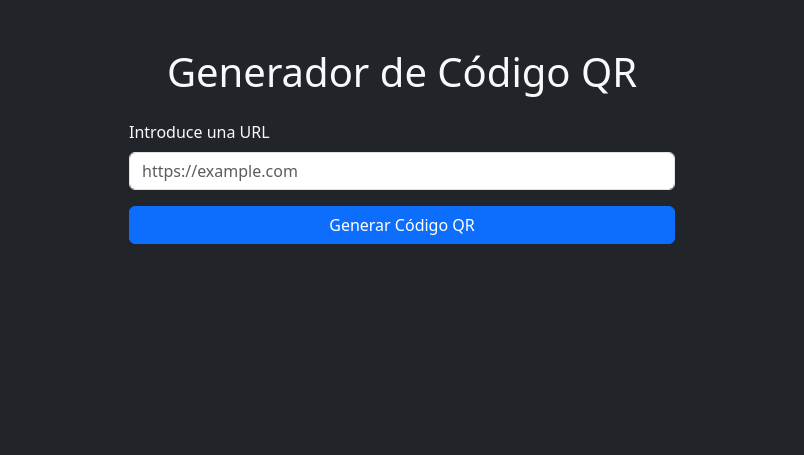
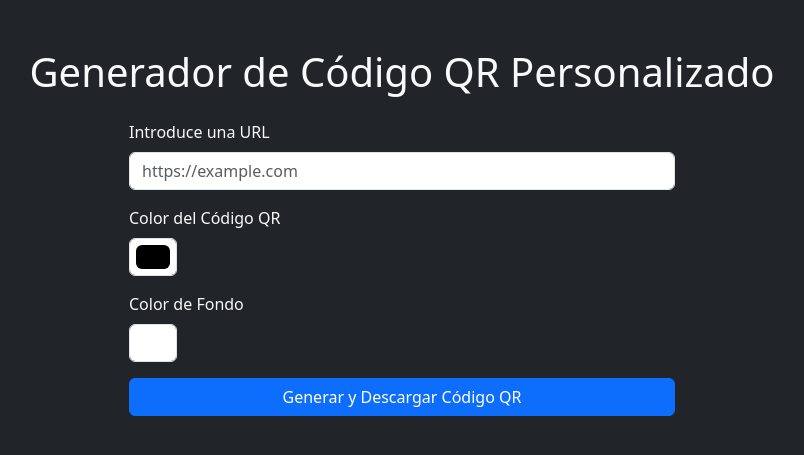
Before and after one commit to HectorDanielMG/APIs, a Flask app: template Api_Generacion_QR/templates/index.html in a window 1280 px wide. Shown: the top 455 px of the page, without its empty margins (238-1042 px from the left). Run offline with Flask 2, Linux system fonts and the light colour scheme; the template is opened without the code that fills it, so the values that code supplies are empty.

Commit message:
Descarga directa del QR

```diff
--- a/Api_Generacion_QR/templates/index.html
+++ b/Api_Generacion_QR/templates/index.html
@@ -3,12 +3,12 @@
 <head>
     <meta charset="UTF-8">
     <meta name="viewport" content="width=device-width, initial-scale=1.0">
-    <title>Generador de QR</title>
+    <title>Generador de QR Personalizado</title>
     <link href="https://cdn.jsdelivr.net/npm/bootstrap@5.3.0-alpha1/dist/css/bootstrap.min.css" rel="stylesheet">
 </head>
 <body class="bg-dark text-light">
     <div class="container mt-5">
-        <h1 class="text-center">Generador de Código QR</h1>
+        <h1 class="text-center">Generador de Código QR Personalizado</h1>
         <div class="row justify-content-center mt-4">
             <div class="col-md-6">
                 <form method="POST" action="/">
@@ -16,12 +16,20 @@
                         <label for="url" class="form-label">Introduce una URL</label>
                         <input type="text" class="form-control" id="url" name="url" placeholder="https://example.com" required>
                     </div>
+                    <div class="mb-3">
+                        <label for="fill_color" class="form-label">Color del Código QR</label>
+                        <input type="color" class="form-control form-control-color" id="fill_color" name="fill_color" value="#000000" title="Elige el color del código QR">
+                    </div>
+                    <div class="mb-3">
+                        <label for="back_color" class="form-label">Color de Fondo</label>
+                        <input type="color" class="form-control form-control-color" id="back_color" name="back_color" value="#ffffff" title="Elige el color de fondo del QR">
+                    </div>
                     {% if error %}
                         <div class="alert alert-danger" role="alert">
                             {{ error }}
                         </div>
                     {% endif %}
-                    <button type="submit" class="btn btn-primary w-100">Generar Código QR</button>
+                    <button type="submit" class="btn btn-primary w-100">Generar y Descargar Código QR</button>
                 </form>
             </div>
         </div>
```
Also changed, not shown: Api_Generacion_QR/qr_code_api.py (+7 -5 lines).
